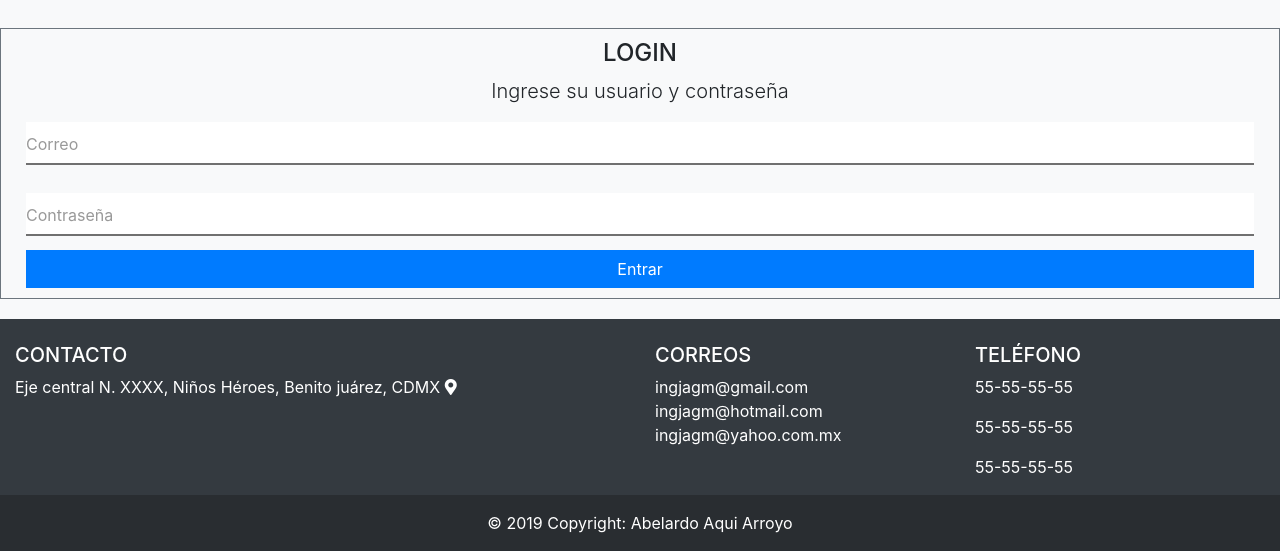
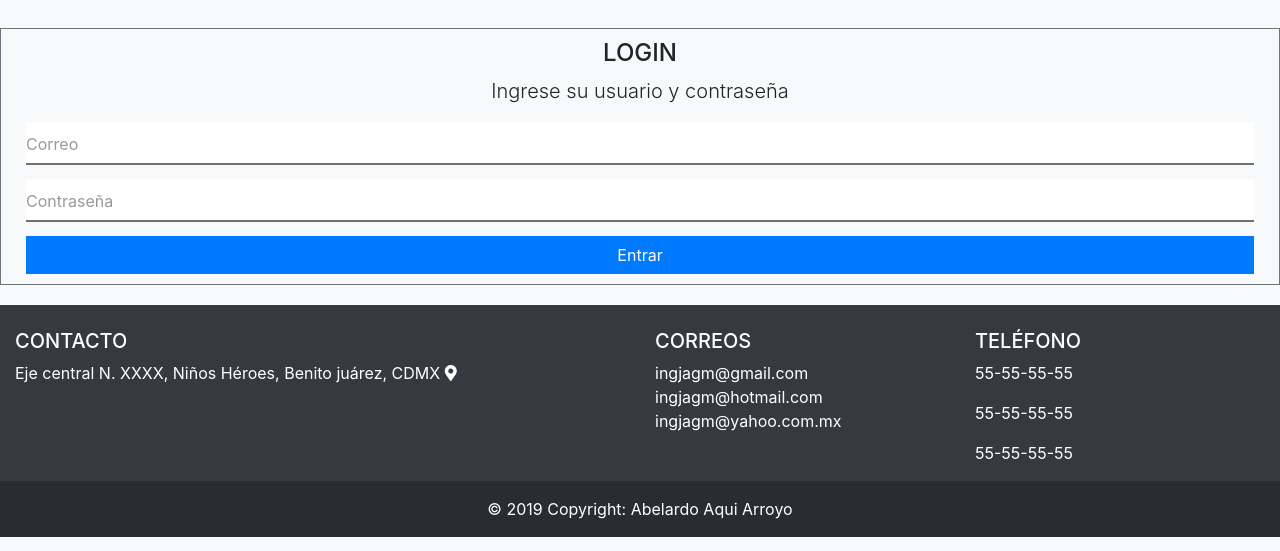
Before and after one commit to TecAbel/ProjectsMan, a PHP site: page / in a window 1280 px wide. Shown: the part 276-827 px from the top of the page. Run offline with PHP 8.4, Linux system fonts and the light colour scheme; some libraries are stand-ins or nearby versions.

Commit message:
error en estilos

```diff
--- a/css/estilos.css
+++ b/css/estilos.css
@@ -52,16 +52,13 @@ form{
 .form-group {
     position:relative;
 
-    & + .form-group {
-      margin-top: 30px;
-    }
+
   }
   .form-label {
     position: absolute;
     left: 0;
     top: 10px;
     color: #999;
-
     z-index: 10;
     transition: transform 150ms ease-out, font-size 150ms ease-out;
   }
@@ -79,9 +76,7 @@ form{
     box-shadow: 0 2px 0 0 #707070;
     transition: box-shadow 150ms ease-out;
 
-    &:focus {
-      box-shadow: 0 2px 0 0 #292d31 solid;;
-    }
+
   }
 
   .form-input.filled {
```
